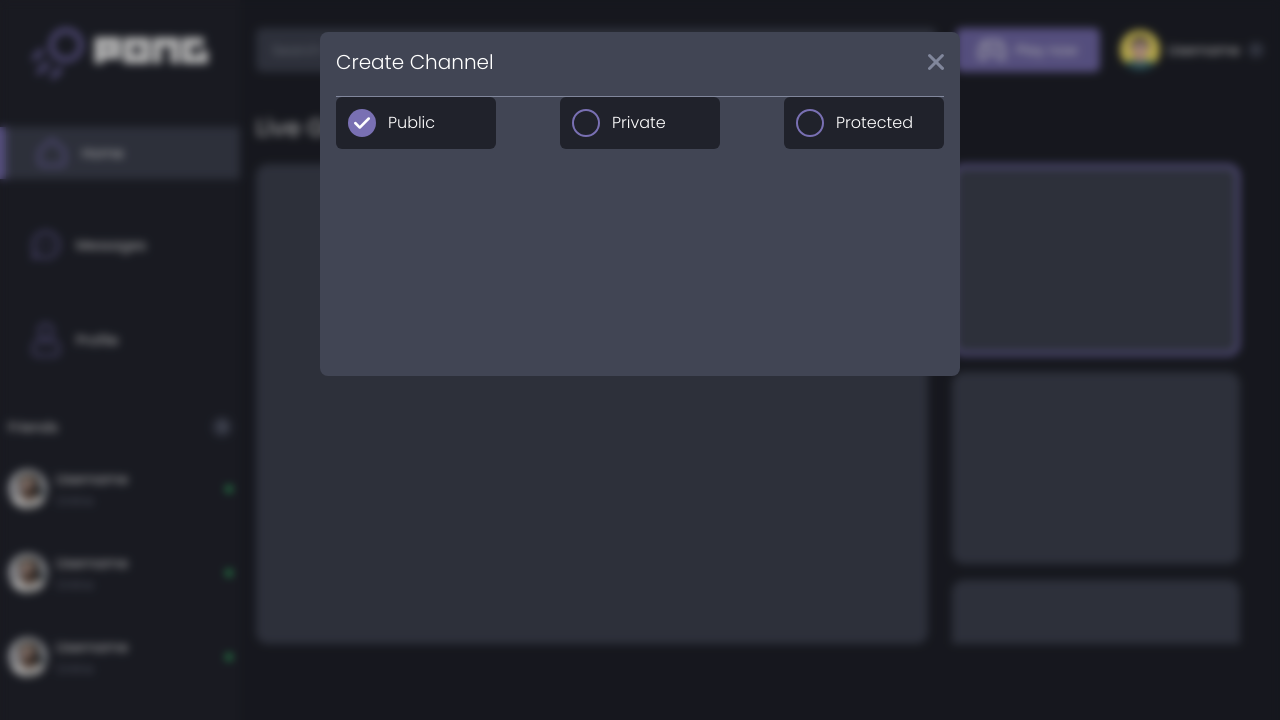
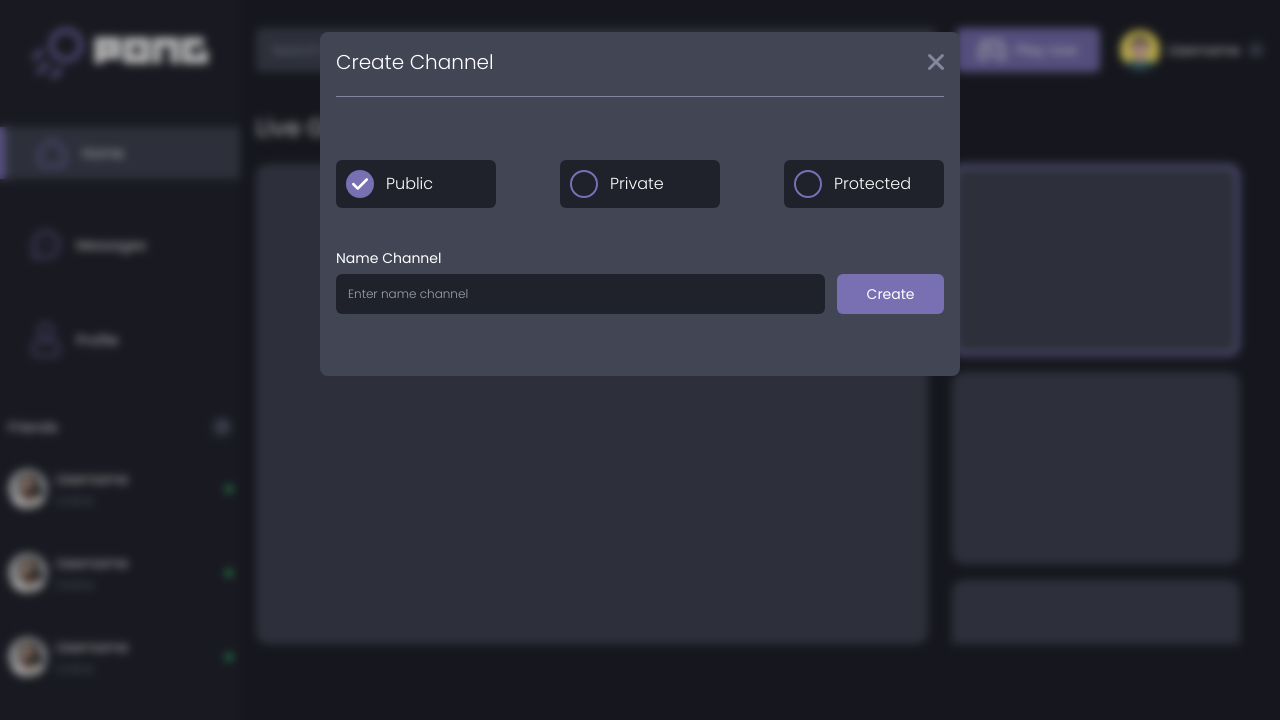
Before and after one commit to DNightOwl/42-ft-transcendence, a React (Create React App) app: page /#/ in a window 1280 px wide. Shown: the top 720 px of the page. Built offline with nearby package versions, Linux system fonts and the light colour scheme.

Commit message:
add button channel

```diff
--- a/src/components/Items/CreateChannelBody.tsx
+++ b/src/components/Items/CreateChannelBody.tsx
@@ -3,27 +3,41 @@ import { CheckIcon } from './Icons'
 
 export default function CreateChannelBody() {
   return (
-    <div>
-        <div>
-            <div className='flex items-center justify-center gap-16'>
-                <button className='bg-body flex items-center gap-3 w-40 p-3 rounded-md'>
-                    <button aria-label='Check' className='bg-primary w-7 h-7 flex justify-center items-center rounded-full'>
+    <div className='flex items-center w-full'>
+        <div className='flex flex-col gap-10 w-full'>
+            <div className='flex flex-col lg:flex-row gap-8 items-center justify-between lg:gap-0'>
+                <button className='bg-body flex items-center gap-3 w-80 lg:w-40 p-2.5 rounded-md'>
+                    <span aria-label='Check' className='bg-primary w-7 h-7 flex justify-center items-center rounded-full'>
                         <CheckIcon edit='w-4 h-4'/>
-                    </button>
+                    </span>
                     <span className='text-primaryText text-md font-light'>Public</span>
                 </button>
-                <button className='bg-body flex items-center gap-3 w-40 p-3 rounded-md'>
-                    <button aria-label='Check' className='y w-7 h-7 flex justify-center items-center border-2 border-primary rounded-full'>
-                    </button>
+                <button className='bg-body flex items-center gap-3 w-80 lg:w-40 p-2.5 rounded-md'>
+                    <span aria-label='Check' className='y w-7 h-7 flex justify-center items-center border-2 border-primary rounded-full'>
+                    </span>
                     <span className='text-primaryText text-md font-light'>Private</span>
                 </button>
-                <button className='bg-body flex items-center gap-3 w-40 p-3 rounded-md'>
-                    <button aria-label='Check' className='y w-7 h-7 flex justify-center items-center border-2 border-primary rounded-full'>
-                    </button>
+                <button className='bg-body flex items-center gap-3 w-80 lg:w-40 p-2.5 rounded-md'>
+                    <span aria-label='Check' className='y w-7 h-7 flex justify-center items-center border-2 border-primary rounded-full'>
+                    </span>
                     <span className='text-primaryText text-md font-light'>Protected</span>
                 </button>
             </div>
-            <div></div>
+            <div className='flex flex-col lg:flex-row items-center lg:items-end gap-3 '>
+            <div className="flex flex-col gap-1.5 w-80 lg:w-full">
+              <label htmlFor="Name channel" className="text-sm text-primaryText">
+                Name Channel
+              </label>
+              <input
+                type="text"
+                className="placeholder-secondary-text rounded-md bg-body p-3 text-xs text-primaryText outline-none placeholder:text-xs placeholder:font-light"
+                placeholder="Enter name channel"
+              />
+            </div>
+            <button className="w-80 lg:w-32 rounded-md bg-primary p-2.5 text-sm text-primaryText">
+                Create
+            </button>
+            </div>
         </div>
     </div>
   )
--- a/src/components/Items/Modal.tsx
+++ b/src/components/Items/Modal.tsx
@@ -36,8 +36,8 @@ export function ModalHeader({children,settings}:Props){
     )
 }
 
-export function ModalBody({children}:Props){
+export function ModalBody({children,edit}:Props){
     return(
-        <div className="flex justify-center h-full">{children}</div>
+        <div className={`flex h-full ${edit}`}>{children}</div>
     )
 }
--- a/src/components/Items/Navigation/Navigation.tsx
+++ b/src/components/Items/Navigation/Navigation.tsx
@@ -52,7 +52,7 @@ export default function Navigation({
       {modal ? (
         <Modal edit="modal">
           <ModalHeader settings={setModal}>Settings</ModalHeader>
-          <ModalBody>
+          <ModalBody edit="justify-center">
             <SettingsBody settings={setModal} />
           </ModalBody>
         </Modal>
```
